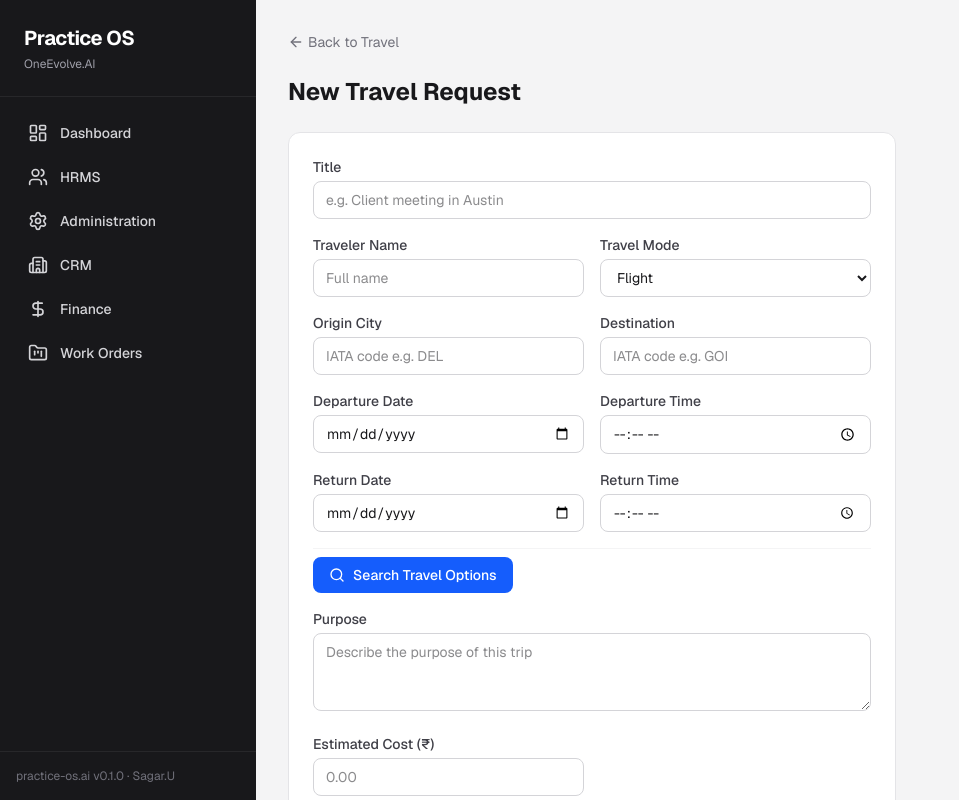
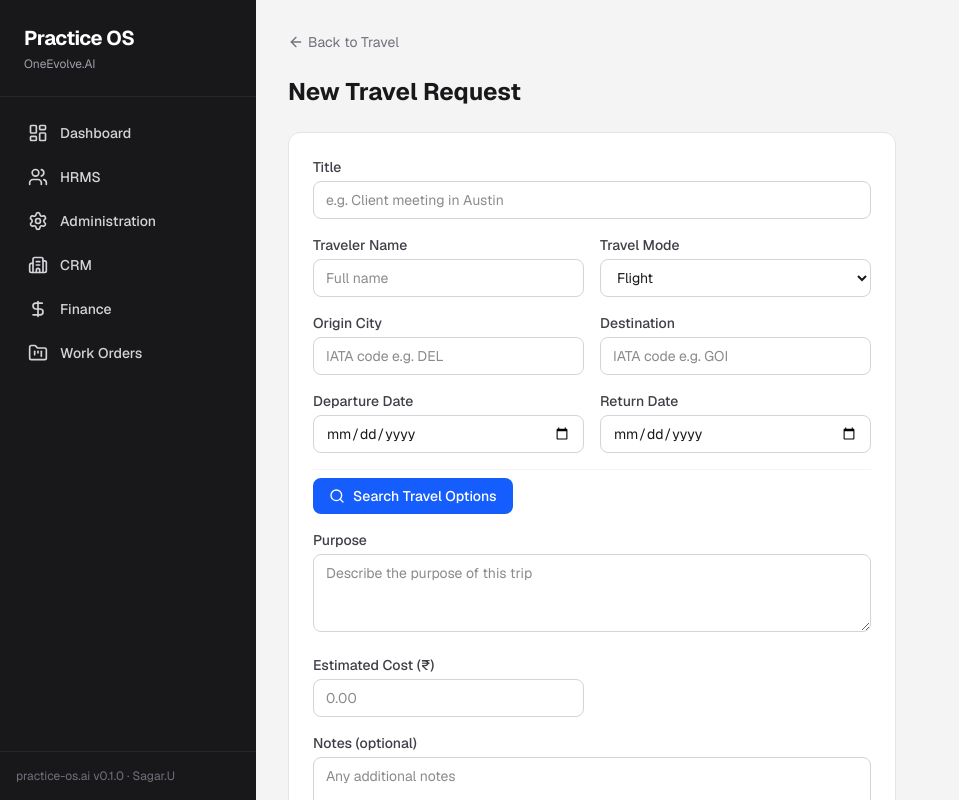
Before and after one commit to oneevolve-ai/practice-os, a Next.js app: page /travel/new in a window 1280 px wide. Shown: the whole page, without its empty margins (0-959 px from the left). Built offline with nearby package versions, Linux system fonts and the light colour scheme.

Commit message:
Remove time fields, put departure and return date on same row

```diff
--- a/src/app/travel/new/page.tsx
+++ b/src/app/travel/new/page.tsx
@@ -173,31 +173,15 @@ export default function NewTravelRequestPage() {
             </div>
             <div>
               <label className="block text-sm font-medium text-zinc-700 mb-1">
-                Departure Time
-              </label>
-              <input name="departureTime" type="time" className={inputClass} />
-            </div>
-          </div>
-
-          <div className="grid grid-cols-2 gap-4">
-            <div>
-              <label className="block text-sm font-medium text-zinc-700 mb-1">
                 Return Date
               </label>
               <input
                 name="returnDate"
                 type="date"
-                required
                 value={returnDate}
                 onChange={(e) => setReturnDate(e.target.value)}
                 className={inputClass}
               />
-            </div>
-            <div>
-              <label className="block text-sm font-medium text-zinc-700 mb-1">
-                Return Time
-              </label>
-              <input name="returnTime" type="time" className={inputClass} />
             </div>
           </div>
 
```
